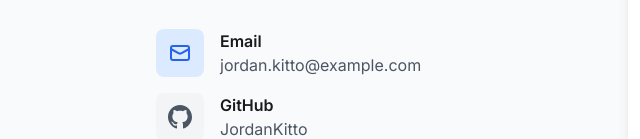
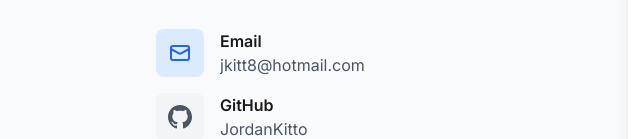
Before and after one commit to JordanKitto/data_engineering_portfolio, a plain HTML site: page index.html in a window 1280 px wide. Shown: the part 3589-3728 px from the top of the page, 36-676 px from the left. Drawn offline with nearby package versions, Linux system fonts and the light colour scheme.

Commit message:
Update email header

```diff
--- a/index.html
+++ b/index.html
@@ -529,7 +529,7 @@
                             </div>
                             <div>
                                 <div class="font-semibold">Email</div>
-                                <div class="text-gray-600">jordan.kitto@example.com</div>
+                                <div class="text-gray-600">jkitt8@hotmail.com</div>
                             </div>
                         </div>
 
```
